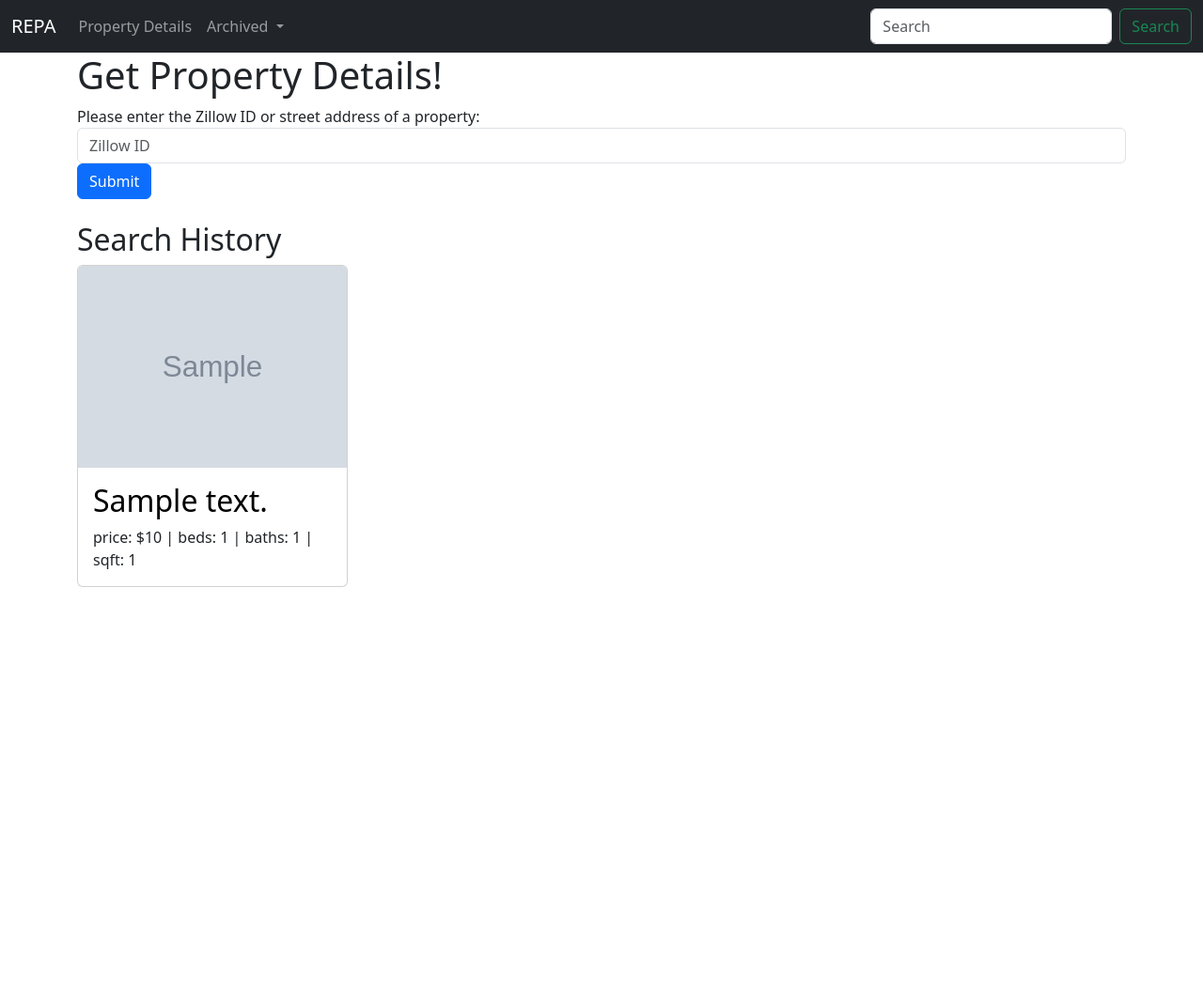
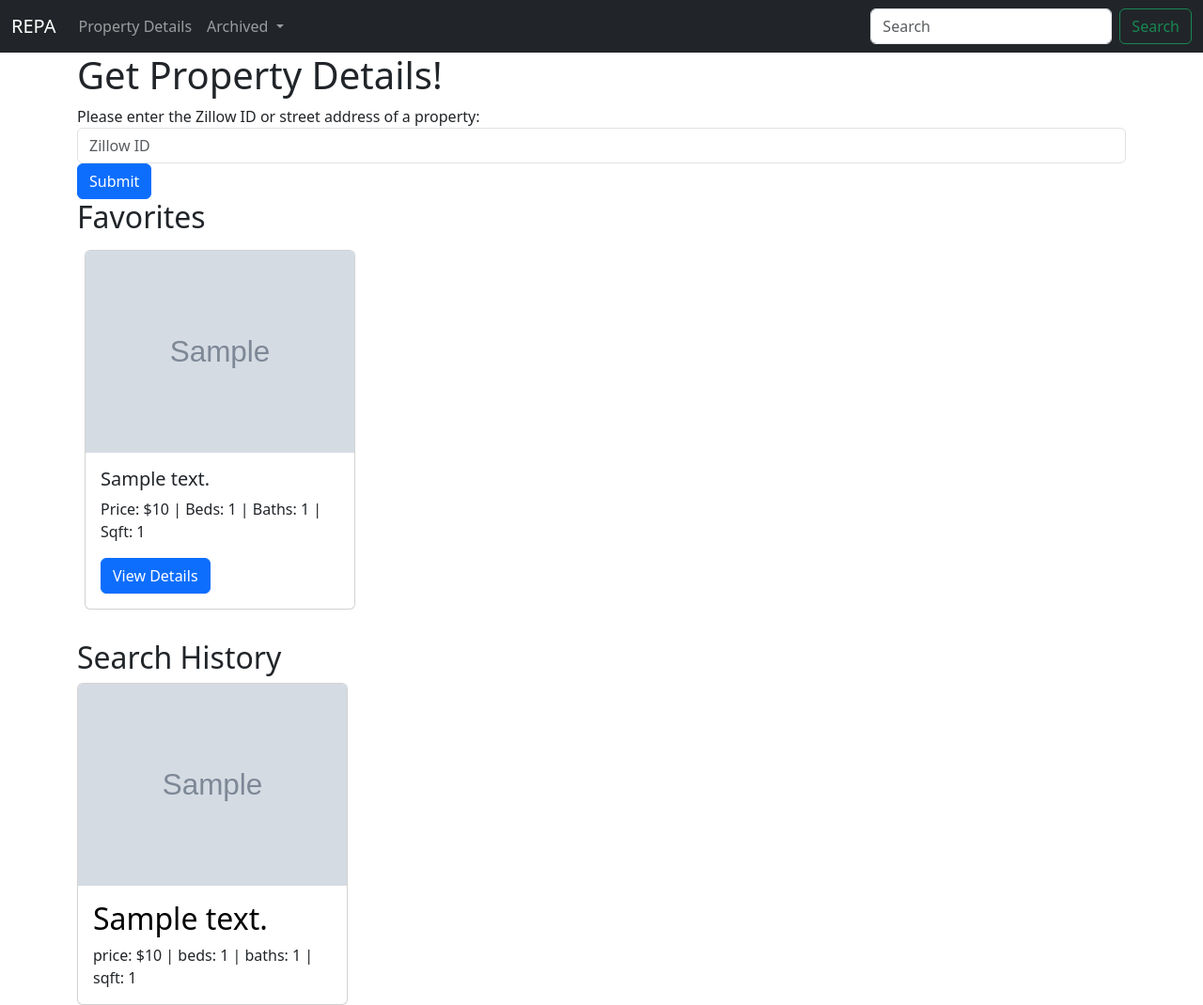
Before and after one commit to adensattler/REPA, a Flask app: page /property_home in a window 1280 px wide. Shown: the whole page at 94% size. Before the commit the page ends 625 px from the top, so only its background shows below. Run offline with Flask 3, Linux system fonts and the light colour scheme; tables that the repository leaves empty hold one stand-in row (values such as "Sample post"); grey boxes marked "Sample" are stand-in pictures.

Commit message:
Getting add to favorites button to work but having issues with threads

```diff
--- a/Main/app.py
+++ b/Main/app.py
@@ -141,8 +141,10 @@ def property_home():
     # Retrieve property search history from the database
     properties = database.get_prop_search_history()
 
+    favorite_properties = database.get_favorite_properties()
+
     # Pass the properties to the html page as a list of dictionaries!
-    return render_template('property_home.html', properties=properties)
+    return render_template('property_home.html', properties=properties, favorites=favorite_properties)
 
 # ROUTE TO A SPECIFIC PROPERTY PAGE
 @app.route('/property/<int:zpid>')
@@ -152,6 +154,19 @@ def property(zpid):
     rawjson = json.loads(database.get_JSON(zpid))
     return render_template('property.html', property=property, rawjson=rawjson)
 
+@app.route('/add_to_favorites', methods=['POST'])
+def add_to_favorites():
+    zpid = request.form.get('zpid')
+    if zpid:
+        try:
+            # Add the property to the favorites list in the database
+            database.add_to_favorites(zpid)
+            flash('Property added to favorites successfully.', 'success')
+        except Exception as e:
+            flash('An error occurred while adding to favorites: ' + str(e), 'error')
+    else:
+        flash('Invalid property ID.', 'error')
+    return redirect(url_for('property_home'))
 
 if __name__ == "__main__":
     app.run()
--- a/Main/database.py
+++ b/Main/database.py
@@ -191,3 +191,19 @@ class DatabaseManager:
         self.conn.commit()
         c.close()
         return unpacked
+    def add_to_favorites(self, zpid):
+        with self.conn:
+            c = self.conn.cursor()
+            # Check if the zpid already exists in the favoriteList to avoid duplicates
+            c.execute("SELECT COUNT(*) FROM favoriteList WHERE zillow_ID = ?", (zpid,))
+            if c.fetchone()[0] == 0:  # If not already in favorites
+                c.execute("INSERT INTO favoriteList (zillow_ID) VALUES (?)", (zpid,))
+            self.conn.commit()
+
+    def get_favorite_properties(self):
+        with self.conn:
+            self.conn.row_factory = sqlite3.Row
+            c = self.conn.cursor()
+            favorites = c.execute('''SELECT pd.* FROM propertyDetails pd
+                                  JOIN favoriteList fl ON pd.zillow_ID = fl.zillow_ID''').fetchall()
+            return [dict(ix) for ix in favorites]
--- a/Main/templates/property_home.html
+++ b/Main/templates/property_home.html
@@ -22,7 +22,27 @@
 
 <!-- Add other page details here: -->
 
-
+<!--Favorites-->
+<h2>Favorites</h2>
+{% if favorites %}
+    <div class="d-flex flex-wrap">
+        {% for property in favorites %}
+        <!-- Bootstrap card for each favorite property -->
+        <div class="card m-2" style="width: 18rem;">
+            <img class="card-img-top" src="{{ property['images'] }}" alt="Property image">
+            <div class="card-body">
+                <h5 class="card-title">{{ property['streetAddress'] }}</h5>
+                <p class="card-text">
+                    Price: ${{ property['price'] }} | Beds: {{ property['num_beds'] }} | Baths: {{ property['num_baths'] }} | Sqft: {{ property['sqft'] }}
+                </p>
+                <a href="{{ url_for('property', zpid=property['zillow_ID']) }}" class="btn btn-primary">View Details</a>
+            </div>
+        </div>
+        {% endfor %}
+    </div>
+{% else %}
+    <p>No favorite properties added yet.</p>
+{% endif %}
 
 
 <!-- Displays ALL Properties in DB (History essentially) -->
```
Also changed, not shown: Main/templates/property.html (+4 -3 lines), Main/data_acquisition.py (line endings or trailing spaces), Main/main.py (line endings or trailing spaces).
